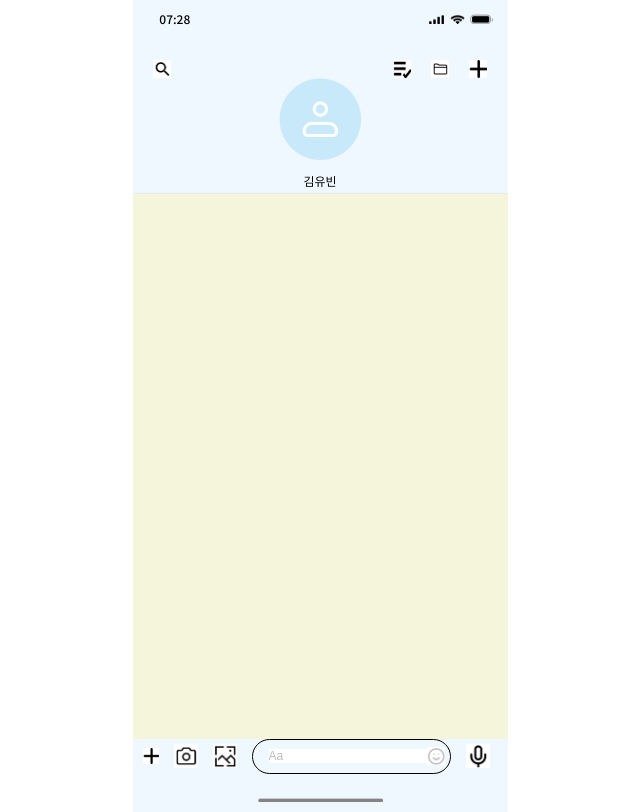
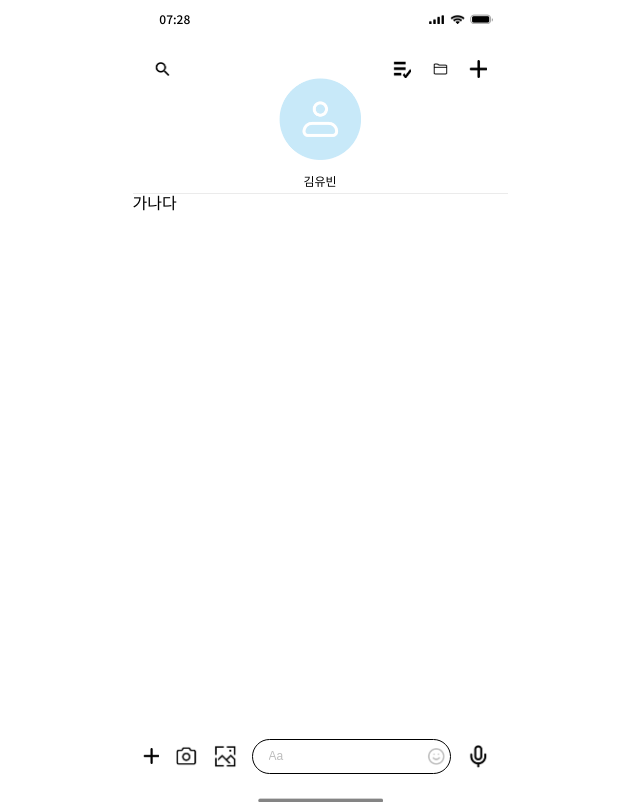
Before and after one commit to CEOS-Developers/react-messenger-19th, a React (Create React App) app: page / in a window 1280 px wide. Shown: the whole page, without its empty margins (320-960 px from the left). Built offline with nearby package versions, Linux system fonts and the light colour scheme.

Commit message:
feat: input, 사용자 toggle 구현

```diff
--- a/src/App.tsx
+++ b/src/App.tsx
@@ -15,7 +15,7 @@ const Container = styled.div`
 	margin: 0 auto;
     width: 375px;
     height: 812px;
-	background-color: aliceblue;
+	//background-color: aliceblue;
 `
 
 export default App;
--- a/src/pages/Chat/ChatInput.tsx
+++ b/src/pages/Chat/ChatInput.tsx
@@ -6,17 +6,49 @@ import galleryIcon from "../../assets/icons/gallery.png"
 import recordIcon from "../../assets/icons/record.png"
 import stickerIcon  from "../../assets/icons/sticker.png"
 
+interface Props {
+  value: string;
+  setValue: React.Dispatch<React.SetStateAction<string>>;
+  getChatData: (value: string) => void;
+}
 
-function ChatInput() {
+
+
+function ChatInput({getChatData, value, setValue}:Props) {
+const onChange = (e:React.ChangeEvent<HTMLInputElement>) =>{
+  setValue(e.target.value);
+}
+
+const onSubmit = (e: React.FormEvent<HTMLFormElement>) => {
+  e.preventDefault();
+  if(!value.trim()){
+      alert('텍스트를 입력 해 주세요')
+  }
+    else{
+      getChatData(value);
+      setValue("");
+    }
+  }
+
+
+
   return (
     <ChatInputWrapper>
       <AddIcon><img src={addIcon}/> </AddIcon>
       <CameraIcon><img src={cameraIcon}/></CameraIcon>
       <GalleryIcon><img src={galleryIcon}/></GalleryIcon>
-      <InputFiledWrapper>
-        <InputFiled placeholder="Aa"/>
+
+
+      <InputFiledWrapper  onSubmit={onSubmit}>
+        <InputFiled
+        placeholder="Aa"
+        onChange = {onChange}
+        value={value}
+        />
+
         <StickerIcon><img src = {stickerIcon}/></StickerIcon>
       </InputFiledWrapper>
+
       <RecordIcon><img src={recordIcon}/></RecordIcon>
     </ChatInputWrapper>
   )
@@ -33,7 +65,7 @@ const ChatInputWrapper = styled.div`
 `
 
 //텍스트 입력창
-const InputFiledWrapper = styled.div`
+const InputFiledWrapper = styled.form`
   border: 0.7px solid black;
   width: 199px;
   height: 35px;
--- a/src/pages/Chat/ChattingPage.tsx
+++ b/src/pages/Chat/ChattingPage.tsx
@@ -1,24 +1,97 @@
+import { useState } from "react"
 import styled from "styled-components"
 import Header from "../../components/Header"
 import TopBarIcons from "../../components/TopBarIcons"
 import ChatInput from "./ChatInput"
 import friendProfile from "../../assets/img/friendProfile.png"
 import Footer from "../../components/Footer"
+import dayjs from "dayjs"
 
 
 function ChattingPage() {
+  interface ChatEle {
+    //채팅 방 데이터
+    r_id: number; //채팅방(room) 고유 id
+    isGroup: boolean; //grop일 경우 group icon을 띄우기 위함
+    r_name: string; //채팅방 이름
+    r_profile: string; //수신자 프로필 url
+    //채팅 1개 당 데이터
+    chat : {
+      c_id: number | null; //채팅 1개당 id
+      sender: string; //발신자
+      receiver: string; //수신자
+      value: string; //텍스트 입력값
+      time: string //텍스트 보낸 시간
+    }[]
+  }
+
+  const [value,  setValue] = useState<string>(''); //텍스트 입력값을 넣어주기 위한 state
+  const [sender, setSender] = useState<string>('김다희');
+  const [receiver, setReceiver] = useState<string>('김유빈');
+  const [chatData, setChatData] = useState<ChatEle>({
+    r_id: 0,
+    isGroup: false,
+    r_name: '김유빈',
+    r_profile: '',
+    chat: [
+      {
+        c_id: null,
+        sender: '',
+        receiver: '',
+        value: '',
+        time: ''
+      },
+    ],
+  })
+
+  // 객체 생성
+  const currentTime:string = dayjs().format('HH:mm'); // 시:분 형식으로 포맷팅
+  const getChatData = (value : string) => {
+    const newChatData = {
+      chat : [{
+        c_id: Date.now(),
+        sender: sender,
+        receiver: receiver,
+        value: value,
+        time: currentTime
+      }]
+    }
+    setChatData(prevState => ({
+      ...prevState,
+      chat: [...prevState.chat, ...newChatData.chat]
+    }));
+    localStorage.setItem("chatData", JSON.stringify([...chatData.chat, ...newChatData.chat]))
+  }
+
+  //유저 전환
+  const toggleUser = () =>{
+    if(sender == '김다희'){
+      setSender('김유빈');
+      setReceiver('김다희');
+    }
+    else{
+      setSender('김다희');
+      setReceiver('김유빈');
+    }
+  }
+
+
   return (
     <Wrapper>
        <Header/>
        <TopBarIcons/>
        <ProfileInfoWrapper>
-          <FriendProfileImg src = {friendProfile}/>
-          <FriendProfileName>김유빈</FriendProfileName>
+          <FriendProfileImg src = {friendProfile} onClick={toggleUser}/>
+          <FriendProfileName> {receiver} </FriendProfileName>
        </ProfileInfoWrapper>
        <ChatBody>
-
+        <ChatBubble>가나다</ChatBubble>
        </ChatBody>
-       <ChatInput/>
+       <ChatInput
+        getChatData={getChatData}
+        value={value}
+        setValue={setValue}
+       />
        <Footer/>
     </Wrapper>
   )
@@ -52,9 +125,12 @@ const FriendProfileName = styled.div`
 `
 
 const ChatBody = styled.div`
-  background-color: beige;
+  //background-color: beige;
   width: 100%;
   height: 545.33px;
 `
+const ChatBubble = styled.div`
+
+`
 
 export default ChattingPage
```
